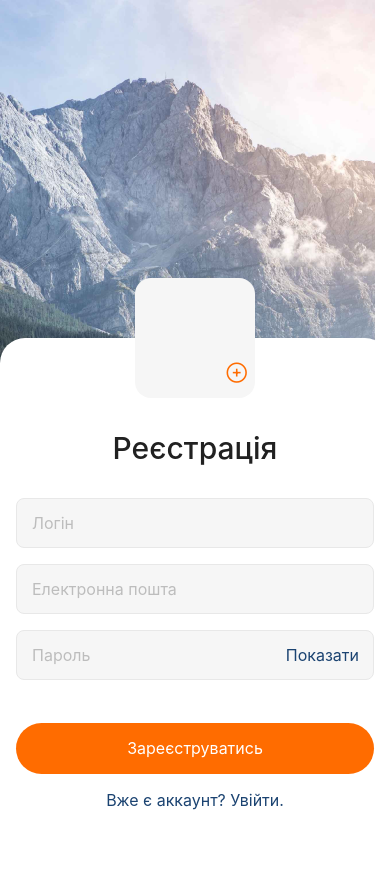
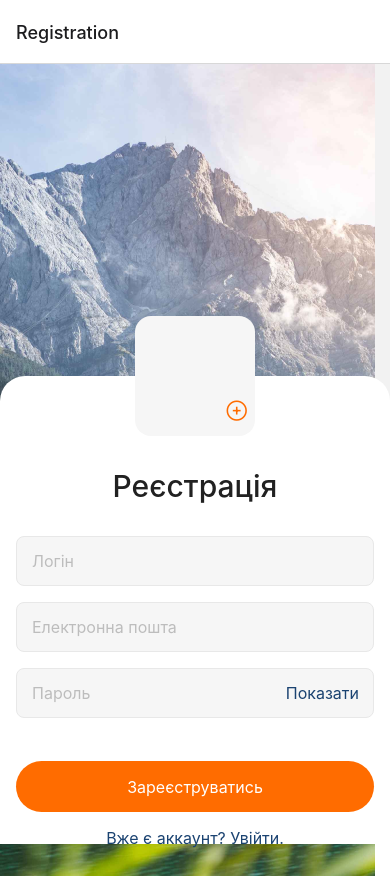
Before and after one commit to Eugene-Hlushak/goit-react-native-hw, a React Native app: screen /Login in a window 390 px wide. Before the commit the page ends 844 px from the top, so only its background shows below. Built offline with nearby package versions, Linux system fonts and the light colour scheme.

Commit message:
add screens files

```diff
--- a/App.js
+++ b/App.js
@@ -6,6 +6,8 @@ import {
   TouchableWithoutFeedback,
   Keyboard,
 } from "react-native";
+import { NavigationContainer } from "@react-navigation/native";
+import { createStackNavigator } from "@react-navigation/stack";
 import RegistrationScreen from "./Screens/RegistrationScreen";
 import LogInScreen from "./Screens/LogInScreen";
 import * as Font from "expo-font";
@@ -17,20 +19,16 @@ import * as Font from "expo-font";
 //   });
 // };
 
+const AppStack = createStackNavigator();
+
 export default function App() {
   return (
-    <View style={styles.container}>
-      <TouchableWithoutFeedback onPress={() => Keyboard.dismiss()}>
-        <ImageBackground
-          source={require("./imgs/Photo-BG.png")}
-          style={styles.image}
-        >
-          {/* <LogInScreen /> */}
-          <RegistrationScreen />
-        </ImageBackground>
-      </TouchableWithoutFeedback>
-      <StatusBar style="auto" />
-    </View>
+    <NavigationContainer>
+      <AppStack.Navigator>
+        <AppStack.Screen name="Registration" component={RegistrationScreen} />
+        {/* <AppStack.Screen name="Login" component={LogInScreen} /> */}
+      </AppStack.Navigator>
+    </NavigationContainer>
   );
 }
 
--- a/Screens/LogInScreen.jsx
+++ b/Screens/LogInScreen.jsx
@@ -39,7 +39,13 @@ export default function RegistrationScreen() {
 
   return (
     <TouchableWithoutFeedback onPress={() => Keyboard.dismiss()}>
-      <View style={styles.registrationScreen}>
+      <View style={styles.container}>
+        <ImageBackground
+          source={require("../imgs/Photo-BG.png")}
+          style={styles.imageBg}
+        >
+          <TouchableWithoutFeedback onPress={() => Keyboard.dismiss()}>
+            <View style={styles.loginContainer}>
               <View style={styles.formContainer}>
                 <Text style={styles.title}>Увійти</Text>
                 <TextInput
@@ -77,14 +83,20 @@ export default function RegistrationScreen() {
                   <Text style={styles.regBtnTitle}>Увійти</Text>
                 </TouchableOpacity>
               </View>
-        <Text style={styles.linkToLogIn}>Нема аккаунту? Зареєструватися.</Text>
+              <Text style={styles.linkToLogIn}>
+                Немає аккаунту? Зареєструватись.
+              </Text>
+            </View>
+          </TouchableWithoutFeedback>
+        </ImageBackground>
+        <StatusBar style="auto" />
       </View>
     </TouchableWithoutFeedback>
   );
 }
 
 const styles = StyleSheet.create({
-  registrationScreen: {
+  loginContainer: {
     position: "relative",
     flex: 0.4,
 
--- a/Screens/RegistrationScreen.jsx
+++ b/Screens/RegistrationScreen.jsx
@@ -1,4 +1,5 @@
 import { useState } from "react";
+import { StatusBar } from "expo-status-bar";
 import {
   StyleSheet,
   Text,
@@ -7,7 +8,9 @@ import {
   TouchableOpacity,
   Image,
   TouchableWithoutFeedback,
+  ImageBackground,
   Keyboard,
+  Alert,
 } from "react-native";
 import { Ionicons } from "@expo/vector-icons";
 
@@ -49,20 +52,27 @@ export default function LogInScreen() {
 
   return (
     <TouchableWithoutFeedback onPress={() => Keyboard.dismiss()}>
+      <View style={styles.container}>
+        <ImageBackground
+          source={require("../imgs/Photo-BG.png")}
+          style={styles.imageBg}
+        >
+          <TouchableWithoutFeedback onPress={() => Keyboard.dismiss()}>
             <View style={styles.registrationScreen}>
               <View style={styles.addPhotoBox}>
-          <Image
-            style={styles.image}
-            onPress={() => console.log("Plese, add your profile photo")}
-          />
+                <Image style={styles.image} />
 
+                <TouchableOpacity
+                  style={styles.addPhotoBtn}
+                  onPress={() => Alert.alert("Plese, add your profile photo")}
+                >
                   <Ionicons
                     style={styles.addPhotoIcon}
                     name="add-circle-outline"
                     size={25}
                     color="#FF6C00"
-            onPress={() => console.log("Plese, add your profile photo")}
                   />
+                </TouchableOpacity>
               </View>
               <View style={styles.formContainer}>
                 <Text style={styles.title}>Реєстрація</Text>
@@ -112,10 +122,23 @@ export default function LogInScreen() {
               <Text style={styles.linkToLogIn}>Вже є аккаунт? Увійти.</Text>
             </View>
           </TouchableWithoutFeedback>
+        </ImageBackground>
+        <StatusBar style="auto" />
+      </View>
+    </TouchableWithoutFeedback>
   );
 }
 
 const styles = StyleSheet.create({
+  container: {
+    flex: 1,
+  },
+
+  imageBg: {
+    flex: 1,
+    resizeMode: "cover",
+    justifyContent: "flex-end",
+  },
   registrationScreen: {
     position: "relative",
     flex: 0.6,
@@ -138,10 +161,12 @@ const styles = StyleSheet.create({
     borderRadius: 16,
   },
 
-  addPhotoIcon: {
+  addPhotoBtn: {
     position: "absolute",
     top: 21,
     right: 124,
+    width: 25,
+    height: 25,
   },
 
   formContainer: {
@@ -151,7 +176,8 @@ const styles = StyleSheet.create({
   title: {
     textAlign: "center",
     fontSize: 30,
-    fontWeight: 500,
+    fontWeight: "500",
+
     color: "#212121",
     marginBottom: 32,
   },
```
Also changed, not shown: Screens/CreatePostsScreen.jsx (added, +17 -0 lines), package.json (+16 -9 lines), Screens/CommentsScreen.jsx (added), Screens/Home.jsx (added), Screens/MapScreen.jsx (added), Screens/PostsScreenEmpty.jsx (added), Screens/ProfileScreen.jsx (added), 1 other file (tests, documents, lock files or other folders). Lines whose indentation alone changed are shown as unchanged.
